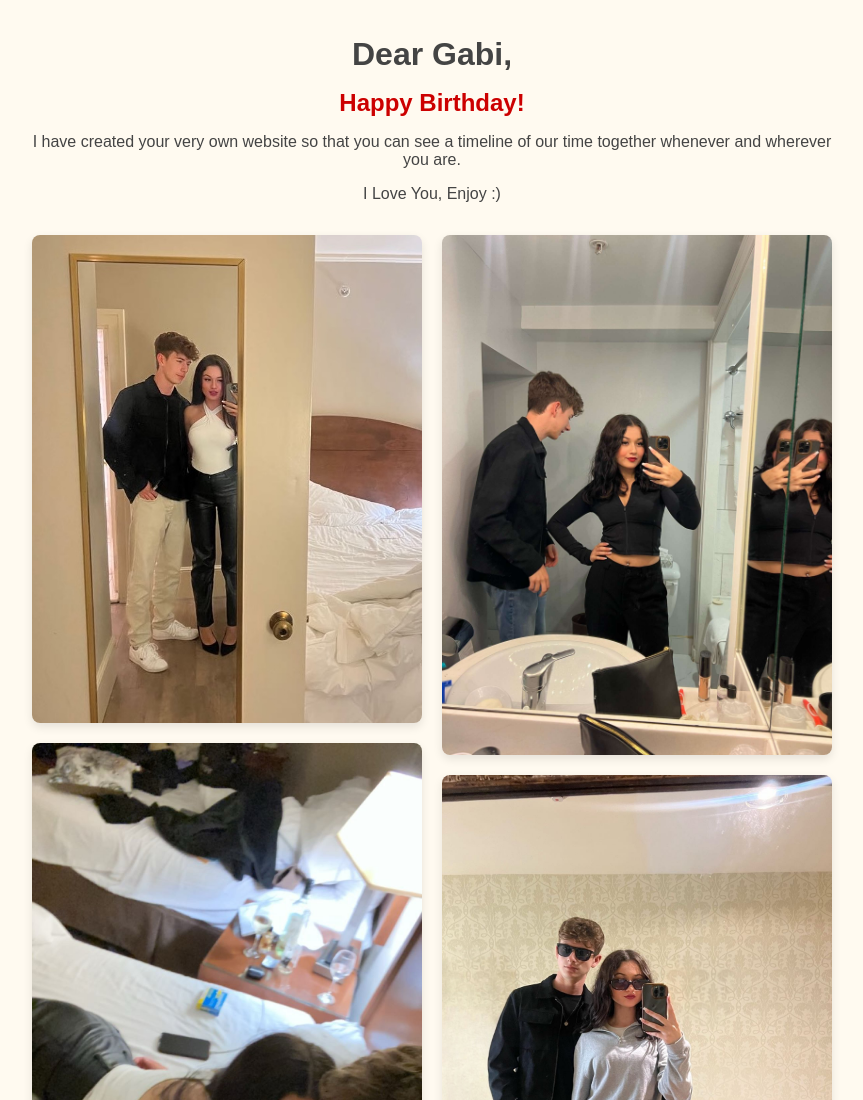
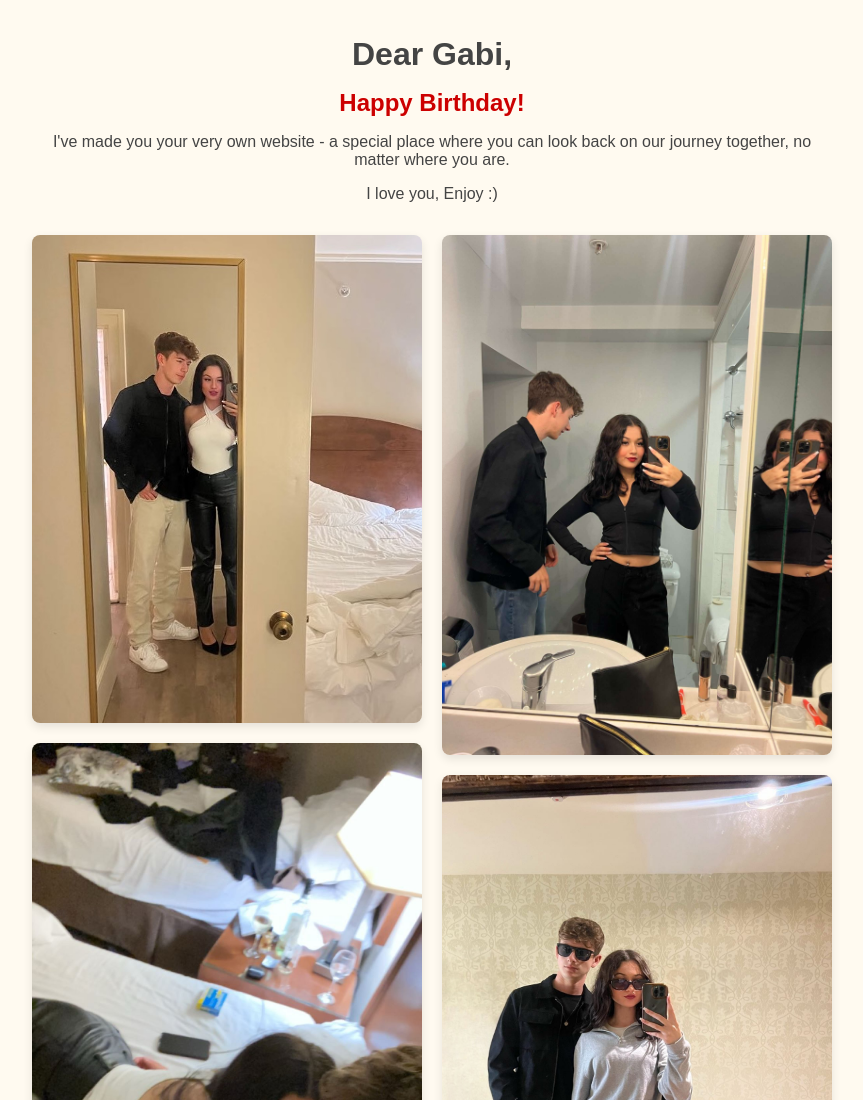
Before and after one commit to thomasih/gabriela_hernandez, a plain HTML site: page index.html in a window 1280 px wide. Shown: the top 1100 px of the page, without its empty margins (208-1071 px from the left). Drawn offline with Linux system fonts and the light colour scheme.

Commit message:
edited main text

```diff
--- a/index.html
+++ b/index.html
@@ -76,10 +76,10 @@
       <h1>Dear Gabi,</h1>
       <h2>Happy Birthday!</h2>
       <p>
-        I have created your very own website so that you can see a timeline
-        of our time together whenever and wherever you are.
+        I've made you your very own website - a special place where
+        you can look back on our journey together, no matter where you are.
       </p>
-      <p>I Love You, Enjoy :)</p>
+      <p>I love you, Enjoy :)</p>
     </div>
 
     <!-- Two separate columns -->
```
